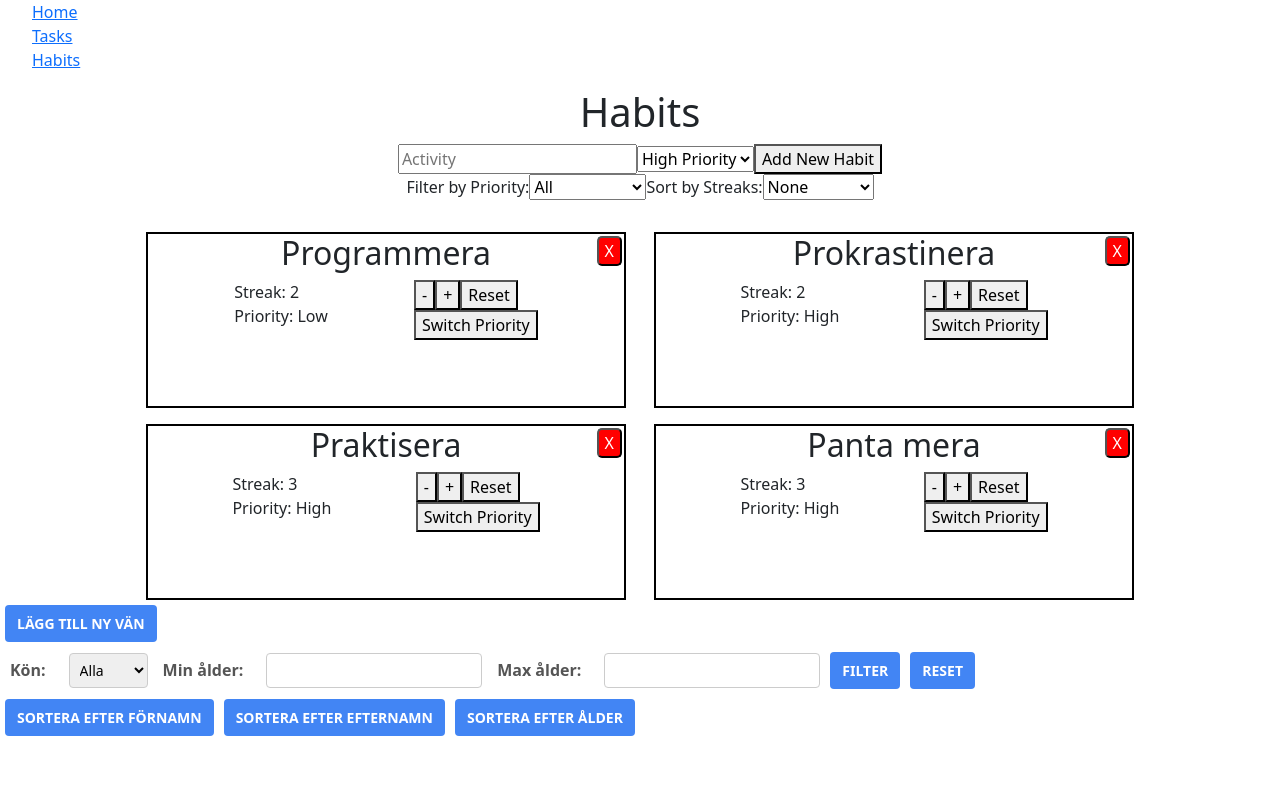
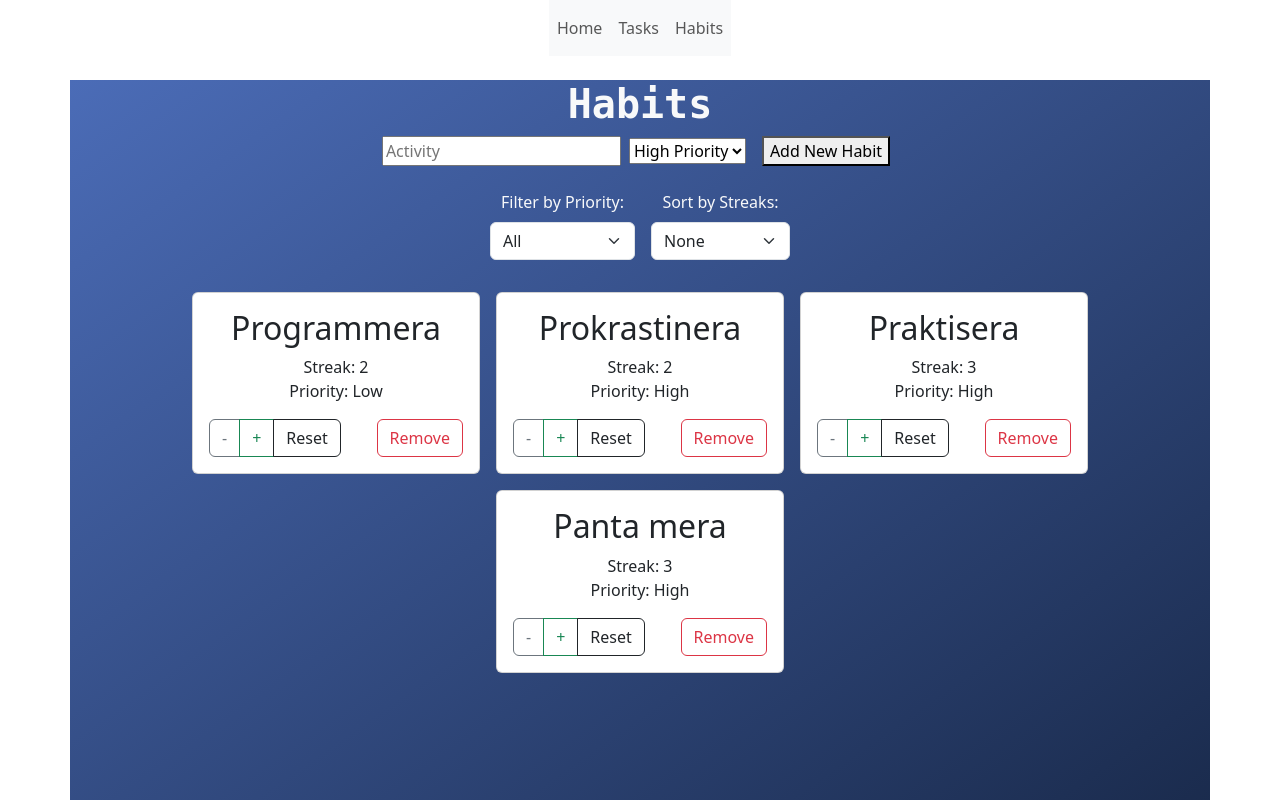
Before and after one commit to Milton3000/habitsandtasks, a React (Create React App) app: page /habits in a window 1280 px wide. Shown: the top 800 px of the page. Built offline with nearby package versions, Linux system fonts and the light colour scheme.

Commit message:
CSS CHANGES IN ALL COMPONENTS (bootstrap)

```diff
--- a/src/App.js
+++ b/src/App.js
@@ -36,19 +36,28 @@ function App() {
   return (
     <>
       <div>
-        <nav>
-          <ul>
-            <li>
-              <Link to="/">Home</Link>
-            </li>
-            <li>
-              <Link to="/tasks">Tasks</Link>
-            </li>
-            <li>
-              <Link to="/habits">Habits</Link>
-            </li>
-          </ul>
-        </nav>
+      <nav className="navbar navbar-expand-lg navbar-light bg-light" style={{ marginLeft: 'auto', marginRight: 'auto', display: 'table' }}>
+  <button className="navbar-toggler" type="button" data-toggle="collapse" data-target="#navbarNav" aria-controls="navbarNav" aria-expanded="false" aria-label="Toggle navigation">
+    <span className="navbar-toggler-icon"></span>
+  </button>
+  <div className="collapse navbar-collapse" id="navbarNav">
+    <ul className="navbar-nav">
+      <li className="nav-item">
+        <Link to="/" className="nav-link">Home</Link>
+      </li>
+      <li className="nav-item">
+        <Link to="/tasks" className="nav-link">Tasks</Link>
+      </li>
+      <li className="nav-item">
+        <Link to="/habits" className="nav-link">Habits</Link>
+      </li>
+    </ul>
+  </div>
+</nav>
+
+
+
+
 
         <Routes>
           <Route path="/" element={<Home tasks={tasks} />} />
@@ -63,6 +72,7 @@ function App() {
           <Route path="/habits" element={<Habits />} />
         </Routes>
       </div>
+      <br/>
       <Friends />
     </>
   );
--- a/src/components/Habits/Habits.jsx
+++ b/src/components/Habits/Habits.jsx
@@ -1,7 +1,6 @@
-import React, { useState } from 'react';
+import React, { useState } from "react";
 import NewHabit from "./NewHabit";
-import './StyleHabits.css';
-
+import "./StyleHabits.css";
 
 const Habits = () => {
   let [habits, setHabits] = useState([
@@ -40,7 +39,8 @@ const Habits = () => {
 
   let togglePriority = (index) => {
     let updatedHabits = [...habits];
-    updatedHabits[index].priority = updatedHabits[index].priority === 'High' ? 'Low' : 'High';
+    updatedHabits[index].priority =
+      updatedHabits[index].priority === "High" ? "Low" : "High";
     setHabits(updatedHabits);
   };
 
@@ -78,52 +78,91 @@ const Habits = () => {
 
   return (
     <>
-    <div className='header-container'>
-      <h1>Habits</h1>
+      <div
+        className="container text-center mt-4 text-light"
+        style={{
+          background: "linear-gradient(to bottom right, #4b6cb7, #182848)",
+          minHeight: "100vh",
+        }}
+      >
+        <div className="container mt-4">
+          <h1 className="monospace fw-bold text-center">Habits</h1>
           <NewHabit onAddHabit={handleAddHabit} />
-      <div className="header-dropdowns">
-        <label htmlFor="priorityFilter">Filter by Priority:</label>
-        <select id="priorityFilter" value={priorityFilter} onChange={handleFilterChange}>
+          <div className="d-flex justify-content-center mt-3">
+            <div className="m-2">
+              <label htmlFor="priorityFilter" className="form-label">
+                Filter by Priority:
+              </label>
+              <select
+                id="priorityFilter"
+                value={priorityFilter}
+                onChange={handleFilterChange}
+                className="form-select"
+              >
                 <option value="all">All</option>
                 <option value="High">High Priority</option>
                 <option value="Low">Low Priority</option>
               </select>
-
-        <label htmlFor="sortOrder">Sort by Streaks:</label>
-        <select id="sortOrder" value={sortOrder} onChange={handleSortChange}>
+            </div>
+            <div className="m-2">
+              <label htmlFor="sortOrder" className="form-label">
+                Sort by Streaks:
+              </label>
+              <select
+                id="sortOrder"
+                value={sortOrder}
+                onChange={handleSortChange}
+                className="form-select"
+              >
                 <option value="none">None</option>
                 <option value="asc">Ascending</option>
                 <option value="desc">Descending</option>
               </select>
             </div>
           </div>
-      <div className='habits-container'>
+        </div>
+
+        <div className="container d-flex flex-wrap justify-content-center mt-3">
           {sortedHabits.map((habit, index) => (
-          <div className='habit-card' key={index}>
-            <h2>{habit.habit}</h2>
-            <div className='habit-content'>
-            <ul className='habit-list'>
-              <li>
-                Streak: {habit.streak}
-              </li>
-              <li>
-                Priority: {habit.priority}
-              </li>
+            <div className="card m-2" key={index} style={{ width: "18rem" }}>
+              <div className="card-body">
+                <h2 className="card-title">{habit.habit}</h2>
+                <ul className="list-unstyled">
+                  <li>Streak: {habit.streak}</li>
+                  <li>Priority: {habit.priority}</li>
                 </ul>
-            <div className='button-container'>
-              <div className='streak-buttons'>
-                <button onClick={() => decreaseStreak(index)}>-</button>
-                <button onClick={() => increaseStreak(index)}>+</button>
-                <button onClick={() => resetStreak(index)}>Reset</button>
+                <div className="d-flex justify-content-between">
+                  <div className="btn-group">
+                    <button
+                      className="btn btn-outline-secondary"
+                      onClick={() => decreaseStreak(index)}
+                    >
+                      -
+                    </button>
+                    <button
+                      className="btn btn-outline-success"
+                      onClick={() => increaseStreak(index)}
+                    >
+                      +
+                    </button>
+                    <button
+                      className="btn btn-outline-dark"
+                      onClick={() => resetStreak(index)}
+                    >
+                      Reset
+                    </button>
                   </div>
-              <div>
-                <button className='habit-card-buttons' onClick={() => togglePriority(index)}>Switch Priority</button>
+                  <button
+                    className="btn btn-outline-danger"
+                    onClick={() => removeHabit(index)}
+                  >
+                    Remove
+                  </button>
                 </div>
               </div>
             </div>
-            <button className="remove-button" onClick={() => removeHabit(index)}>X</button>
+          ))}
         </div>
-        ))}
       </div>
     </>
   );
--- a/src/components/Habits/NewHabit.jsx
+++ b/src/components/Habits/NewHabit.jsx
@@ -32,11 +32,11 @@ const NewHabit = ({ onAddHabit }) => {
   required
 />
 
-      <select value={priority} onChange={(e) => setPriority(e.target.value)}>
+      <select className="mx-2" value={priority} onChange={(e) => setPriority(e.target.value)}>
         <option value="High">High Priority</option>
         <option value="Low">Low Priority</option>
       </select>
-      <button onClick={addHabit}>Add New Habit</button>
+      <button className="mx-2" onClick={addHabit}>Add New Habit</button>
     </>
   );
 };
--- a/src/components/Habits/StyleHabits.css
+++ b/src/components/Habits/StyleHabits.css
@@ -2,9 +2,11 @@
     text-align: center;
 } */
 
-.header-container {
+/* .header-container {
     text-align: center;
 }
+
+
 
 .habits-container {
     display: flex;
@@ -23,13 +25,10 @@
     width: 30rem;
     max-width: 30rem;
     margin: auto;
-}
+} */
 
-h2 {
-    text-align: center;
-}
 
-.habit-content {
+/* .habit-content {
     display: flex;
     justify-content: space-evenly;
 }
@@ -37,23 +36,27 @@ h2 {
 .button-container {
     display: flex;
     flex-direction: column;
-}
+} */
 
-.habit-card .remove-button {
+/* .habit-card .remove-button {
     position: absolute;
     top: 2px;
     right: 2px;
     background-color: red;
     color: white;
     border-radius: 5px;
-}
+} */
 
 ul {
     list-style: none;
 
 }
 
-.habit-list {
+h2 {
+    text-align: center;
+}
+
+/* .habit-list {
     margin: 0;
     padding: 0;
-}
+} */
--- a/src/components/Home/Home.jsx
+++ b/src/components/Home/Home.jsx
@@ -1,16 +1,26 @@
 import React from "react";
+import { Link } from "react-router-dom";
 import "bootstrap/dist/css/bootstrap.min.css";
 import { ListGroup } from "react-bootstrap";
 
 const Home = ({ tasks }) => {
   return (
-    <>
-    <div className="justify-content-center">
-      <h2 className="mt-4 mb-4"> Home </h2>
+    <div
+      className="container text-center mt-4 text-light"
+      style={{
+        background: "linear-gradient(to bottom right, #4b6cb7, #182848)",
+        minHeight: "100vh",
+      }}
+    >
+      <h2 className="mt-4 mb-4 text-center monospace fw-bold">Habits & Tasks</h2>
       <ListGroup>
         {tasks.map((task, index) => (
-          <ListGroup.Item key={index} className="mb-3">
-            <h4 className="mb-2">Title: {task.title}</h4>
+          <ListGroup.Item
+            key={index}
+            className="mb-3 p-4"
+            style={{ background: "rgba(255, 255, 255, 0.8)" }}
+          >
+            <h4 className="mb-2">{task.title}</h4>
             <p>Description: {task.description}</p>
             <p>Estimated Time: {task.timeEstimate} minutes</p>
             <p>Type: {task.taskType}</p>
@@ -23,8 +33,6 @@ const Home = ({ tasks }) => {
         ))}
       </ListGroup>
     </div>
-
-    </>
   );
 };
 
--- a/src/index.css
+++ b/src/index.css
@@ -7,6 +7,13 @@ body {
   -moz-osx-font-smoothing: grayscale;
 }
 
+.ubuntu {
+  font-family: "Ubuntu";
+  }
+
+  .monospace {
+    font-family: "monospace";
+  }
 code {
   font-family: source-code-pro, Menlo, Monaco, Consolas, 'Courier New',
     monospace;
```
Also changed, not shown: src/components/Tasks/Tasks.jsx (+25 -19 lines), src/components/Tasks/Tasks.module.css (line endings or trailing spaces). Lines whose indentation alone changed are shown as unchanged.
